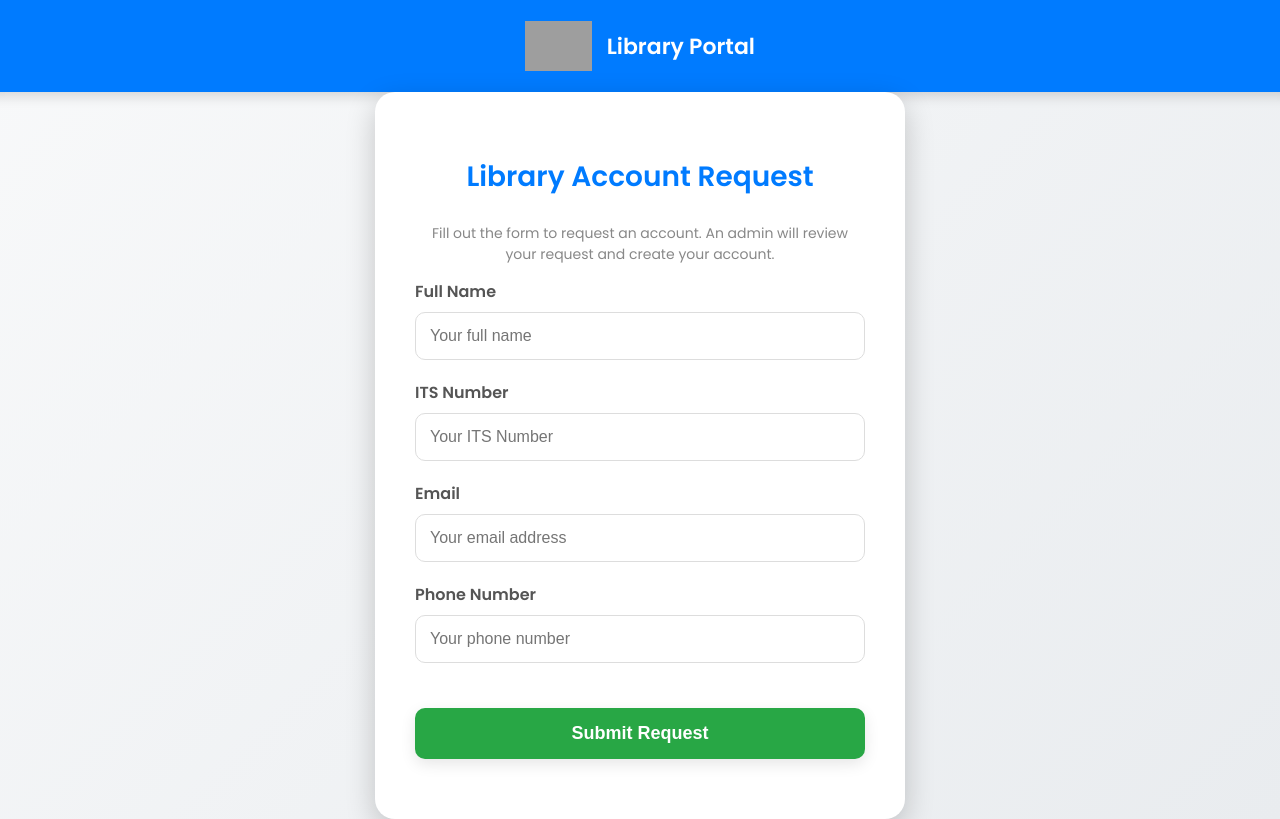
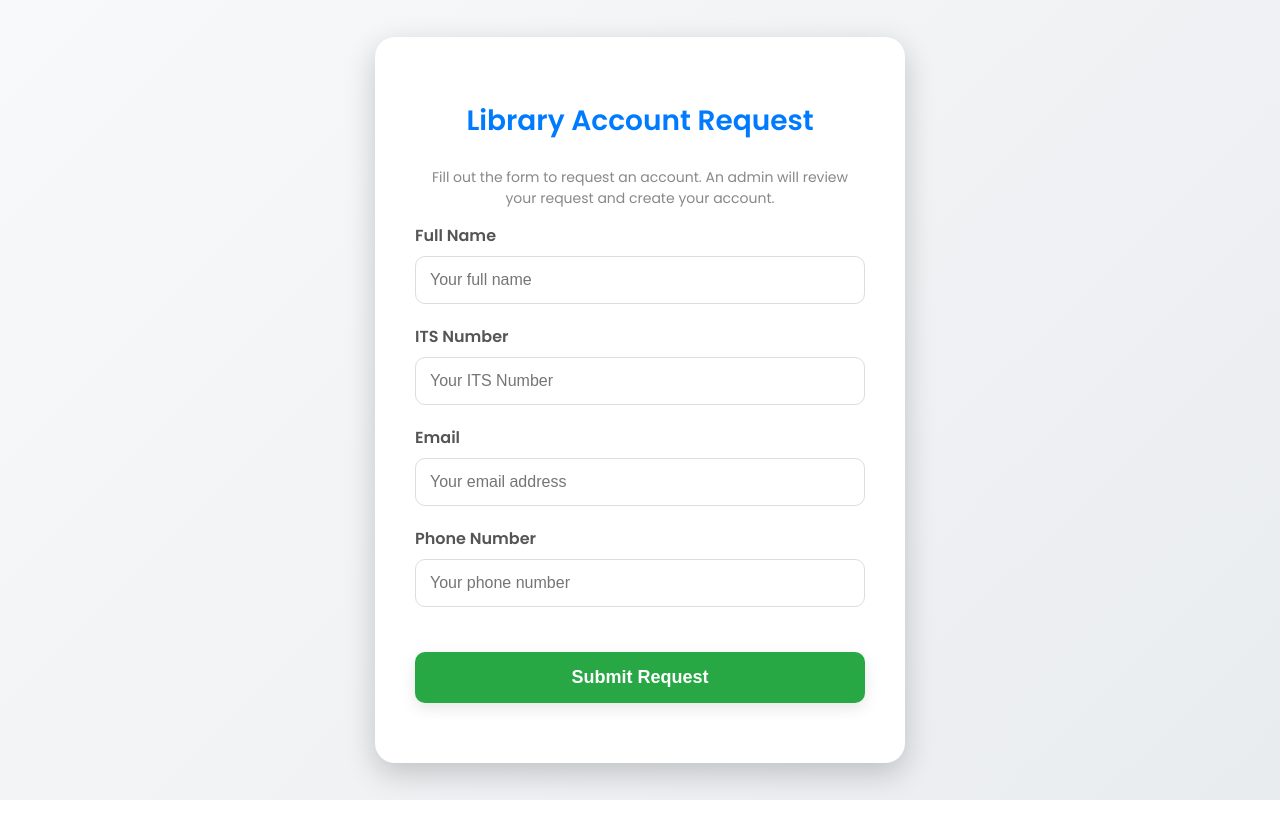
Before and after one commit to tolobalib/tolobalib.github.io, a plain HTML site: page signup.html in a window 1280 px wide. Drawn offline with Linux system fonts and the light colour scheme; grey boxes are pictures that could not be loaded.

Commit message:
Update signup.html

```diff
--- a/signup.html
+++ b/signup.html
@@ -121,10 +121,7 @@
 </head>
 <body>
 
-   <header>
-    <img src="https://tkmshareqah.com/assets/images/image12.png?v=10037da3" alt="Logo">
-    <h1>Library Portal</h1>
-  </header>
+
 
   <div class="form-card">
     <h2>Library Account Request</h2>
```
